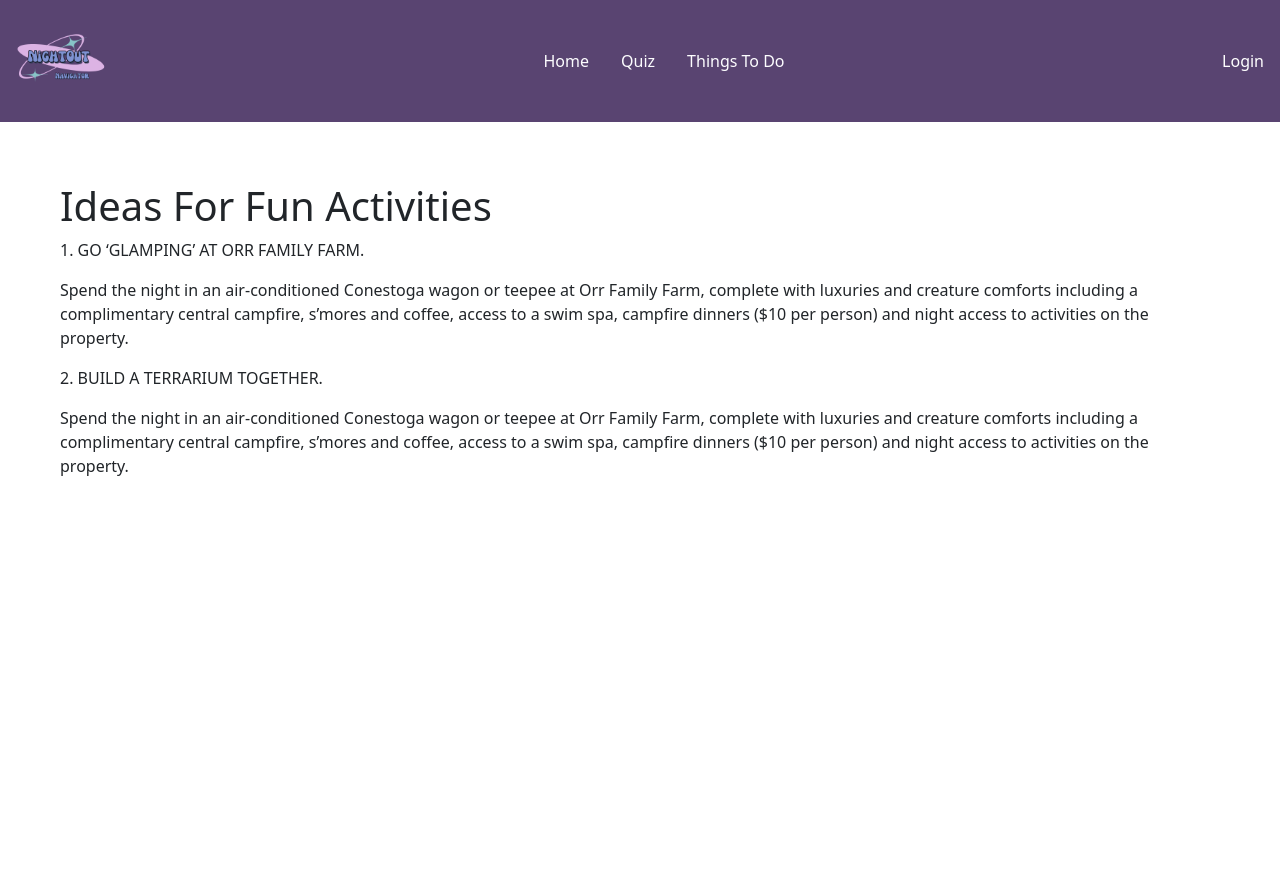
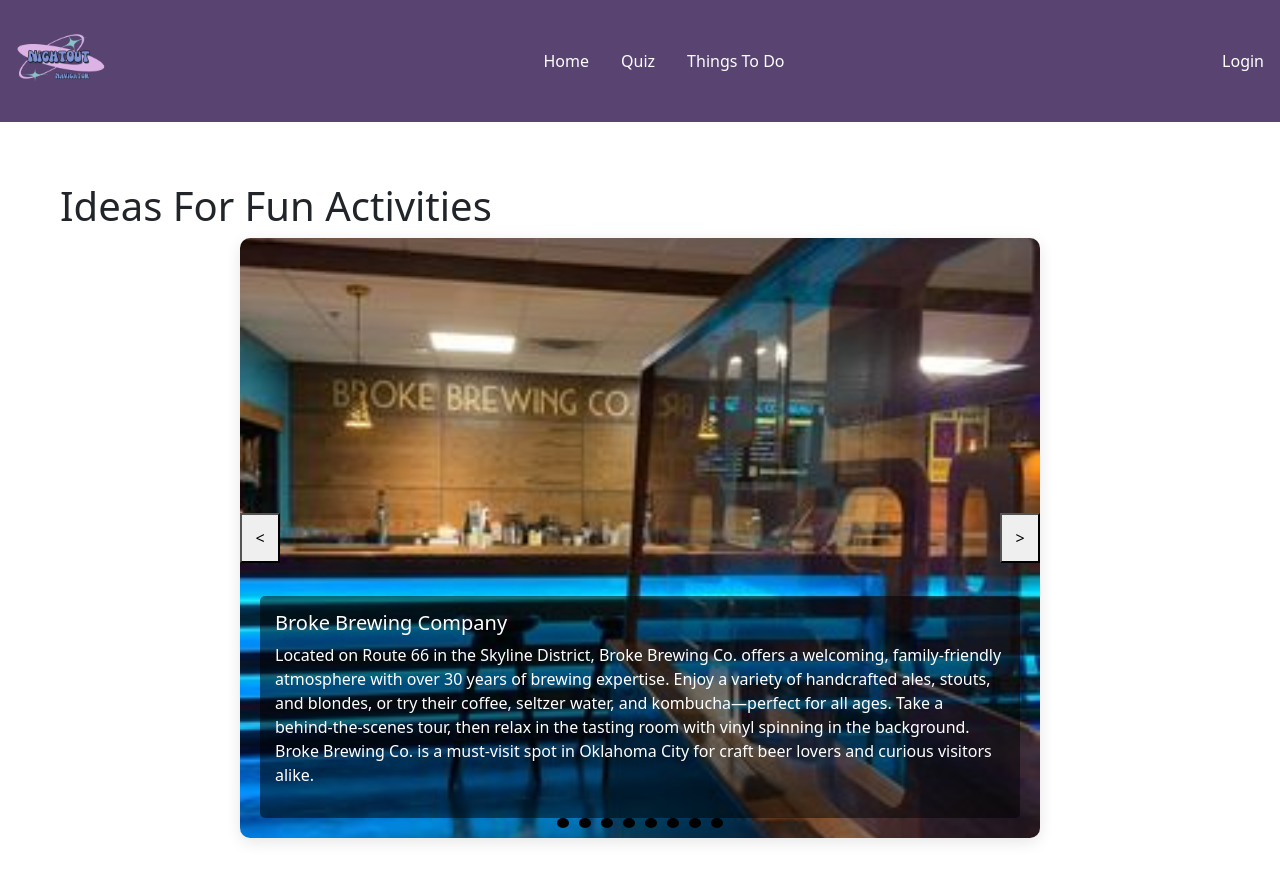
Before and after one commit to afiivy/CapstonActivityPlanner, a Next.js app: page /thingstodo in a window 1280 px wide. Shown: the top 880 px of the page. Before the commit the page ends 800 px from the top, so only its background shows below. Built offline with nearby package versions, Linux system fonts and the light colour scheme.

Commit message:
Added carousel functionality and descriptions of activities for things to do

```diff
--- a/src/components/Carousel.jsx
+++ b/src/components/Carousel.jsx
@@ -69,7 +69,6 @@
   return (
     <>
       <Head>
-        {/* Bootstrap CSS */}
         <title>Things to do</title>
       </Head>
 
@@ -79,7 +78,7 @@
             type="button"
             data-bs-target="#carouselExampleCaptions"
             data-bs-slide-to="0"
-            className={`${style.active} ${style.carouselIndicatorButton}`}
+            className={style.carouselIndicatorButton}
             aria-current="true"
             aria-label="Slide 1"
           ></button>
@@ -97,67 +96,186 @@
             className={style.carouselIndicatorButton}
             aria-label="Slide 3"
           ></button>
+          <button
+            type="button"
+            data-bs-target="#carouselExampleCaptions"
+            data-bs-slide-to="3"
+            className={style.carouselIndicatorButton}
+            aria-label="Slide 4"
+          ></button>
+          <button
+            type="button"
+            data-bs-target="#carouselExampleCaptions"
+            data-bs-slide-to="4"
+            className={style.carouselIndicatorButton}
+            aria-label="Slide 5"
+          ></button>
+          <button
+            type="button"
+            data-bs-target="#carouselExampleCaptions"
+            data-bs-slide-to="5"
+            className={style.carouselIndicatorButton}
+            aria-label="Slide 6"
+          ></button>
+          <button
+            type="button"
+            data-bs-target="#carouselExampleCaptions"
+            data-bs-slide-to="6"
+            className={style.carouselIndicatorButton}
+            aria-label="Slide 7"
+          ></button>
+          <button
+            type="button"
+            data-bs-target="#carouselExampleCaptions"
+            data-bs-slide-to="7"
+            className={style.carouselIndicatorButton}
+            aria-label="Slide 8"
+          ></button>
         </div>
+
+        {/* Photos */}
         <div className={`carousel-inner ${style.carouselInner}`}>
           <div className={`carousel-item active ${style.carouselItem}`}>
+            <div className={style.imageContainer}>
               <Image
                 src="/Broke-Brewing-Co.jpg"
-              layout="responsive"
-              width={800}
-              height={600}
-              className={`d-block w-100 ${style.carouselImage}`}
+                fill
+                className={style.carouselImage}
                 alt="First slide"
               />
-            <div className={`carousel-caption d-none d-md-block ${style.carouselCaption}`}>
-              <h5>First Slide Heading</h5>
-              <p>Some representative placeholder content for the first slide.</p>
+            </div>
+            <div className={style.carouselCaption}>
+              <h5>Broke Brewing Company</h5>
+              <p>Located on Route 66 in the Skyline District, Broke Brewing Co. offers a welcoming, family-friendly atmosphere with over 30 years of brewing expertise. Enjoy a variety of handcrafted ales, stouts, and blondes, or try their coffee, seltzer water, and kombucha—perfect for all ages.
+
+Take a behind-the-scenes tour, then relax in the tasting room with vinyl spinning in the background. Broke Brewing Co. is a must-visit spot in Oklahoma City for craft beer lovers and curious visitors alike.
+</p>
             </div>
           </div>
           <div className={`carousel-item ${style.carouselItem}`}>
+            <div className={style.imageContainer}>
               <Image
                 src="/echocanyonspa.jpg"
-              layout="responsive"
-              width={800}
-              height={600}
-              className={`d-block w-100 ${style.carouselImage}`}
+                fill
+                className={style.carouselImage}
                 alt="Second slide"
               />
-            <div className={`carousel-caption d-none d-md-block ${style.carouselCaption}`}>
-              <h5>Second Slide Heading</h5>
-              <p>Some representative placeholder content for the second slide.</p>
+            </div>
+            <div className={style.carouselCaption}>
+              <h5>Echo Canyon Spa Resort</h5>
+              <p>Nestled on 27 scenic acres in the Arbuckle Mountains, Echo Canyon Spa Resort offers luxury and seclusion with gourmet dining, a top-notch spa, and elegant accommodations featuring double Jacuzzis and private decks. Enjoy the serene surroundings with bicycle, boat, canoe, or horse rentals.
+
+Indulge in a variety of spa treatments at the on-site Aloha Spa, from relaxing massages to rejuvenating facials and body therapies. Spa packages are available for a complete pampering experience.
+.</p>
             </div>
           </div>
           <div className={`carousel-item ${style.carouselItem}`}>
+            <div className={style.imageContainer}>
               <Image
                 src="/plaza-fest.jpg"
-              layout="responsive"
-              width={800}
-              height={600}
-              className={`d-block w-100 ${style.carouselImage}`}
+                fill
+                className={style.carouselImage}
                 alt="Third slide"
               />
-            <div className={`carousel-caption d-none d-md-block ${style.carouselCaption}`}>
-              <h5>Third Slide Heading</h5>
-              <p>Some representative placeholder content for the third slide.</p>
+            </div>
+            <div className={style.carouselCaption}>
+              <h5>Plaza District</h5>
+              <p>The Plaza District is a lively hub of art and entertainment in the heart of Oklahoma City. With its mix of local shops, art galleries, restaurants, and creative businesses, it’s a magnet for artists and creatives. Discover vintage finds, enjoy performances at the renovated Lyric Theatre, and don’t miss LIVE on the Plaza—a monthly art walk showcasing emerging talent every second Friday.
+              </p>
+            </div>
+          </div>
+          <div className={`carousel-item ${style.carouselItem}`}>
+            <div className={style.imageContainer}>
+              <Image
+                src="/Rusty-nail-wine.jpg"
+                fill
+                className={style.carouselImage}
+                alt="Fourth slide"
+              />
+            </div>
+            <div className={style.carouselCaption}>
+              <h5>The Rusty Nail Winery</h5>
+              <p>Located in Sulphur, The Rusty Nail Winery offers a cozy boutique experience where you can sip handcrafted wines, explore a unique gift shop, and enjoy delicious bites from the Rusty Nail Bistro. Housed in a historic 1906 building, this charming venue is perfect for private events. Each wine, named after a shoe with a rusty nail heel, is crafted on-site. Stop by for a personalized tasting, but don’t forget to call ahead for group reservations!
+              </p>
+            </div>
+          </div>
+          <div className={`carousel-item ${style.carouselItem}`}>
+            <div className={style.imageContainer}>
+              <Image
+                src="/skyway-balloons.jpg"
+                fill
+                className={style.carouselImage}
+                alt="Fifth slide"
+              />
+            </div>
+            <div className={style.carouselCaption}>
+              <h5>Skyway Balloons</h5>
+              <p>Experience Oklahoma’s stunning landscapes from above with Skyway Balloons. Whether it’s a romantic evening, a team-building event, or a unique arrival at your next big gathering, Skyway offers customizable hot air balloon rides for up to eight passengers. With a licensed pilot and rides lasting up to 40 minutes, each flight promises a peaceful and unforgettable adventure in the sky.</p>
+            </div>
+          </div>
+          <div className={`carousel-item ${style.carouselItem}`}>
+            <div className={style.imageContainer}>
+              <Image
+                src="/tulsa-cave-house.jpg"
+                fill
+                className={style.carouselImage}
+                alt="Sixth slide"
+              />
+            </div>
+            <div className={style.carouselCaption}>
+              <h5> Tulsa Cave House</h5>
+              <p>Just west of downtown Tulsa, the Cave House stands as one of the city&apos;s most unique buildings. Originally built in the 1920s as the Cave Garden Restaurant, it later became a speakeasy with a hidden tunnel leading to a secret room. Today, the Cave House is a quirky museum filled with intriguing history and ghostly tales.
+Book a guided tour to explore its winding halls, steep staircase, and eccentric decor, which nods to its mysterious past. Featured on HGTV&apos;s &quot;Home Strange Home&quot; the Cave House is a must-see for anyone curious about Tulsa&apos;s offbeat history.
+</p>
+            </div>
+          </div>
+          <div className={`carousel-item ${style.carouselItem}`}>
+            <div className={style.imageContainer}>
+              <Image
+                src="/Wakeboarding.jpeg"
+                fill
+                className={style.carouselImage}
+                alt="Seventh slide"
+              />
+            </div>
+            <div className={style.carouselCaption}>
+              <h5>Oklahoma Wake Adventure</h5>
+              <p>Let Oklahoma Wake Adventures handle the details while you enjoy a thrilling day on Skiatook Lake. Whether you&apos;re into surfing, wakeboarding, skiing, or tubing, their guided boat tours and hourly rentals come fully equipped, so all you need to do is show up and have fun. Enjoy the water while they take care of the rest!</p>
+            </div>
+          </div>
+          <div className={`carousel-item ${style.carouselItem}`}>
+            <div className={style.imageContainer}>
+              <Image
+                src="/glamping.jpg"
+                fill
+                className={style.carouselImage}
+                alt="Eighth slide"
+              />
+            </div>
+            <div className={style.carouselCaption}>
+              <h5>Glamping at Orr Family Farm</h5>
+              <p>Spend the night in an air-conditioned Conestoga wagon or teepee at Orr Family Farm, complete with luxuries and creature comforts including a complimentary central campfire, s’mores and coffee, access to a swim spa, campfire dinners ($10 per person) and night access to activities on the property.</p>
             </div>
           </div>
         </div>
+
+        {/* BUTTONS */}
         <button
-          className={`carousel-control-prev ${style.carouselControlPrev}`}
+          className={style.carouselControlPrev}
           type="button"
           data-bs-target="#carouselExampleCaptions"
           data-bs-slide="prev"
         >
-          <span className={`carousel-control-prev-icon ${style.carouselControlPrevIcon}`} aria-hidden="true"></span>
+          <span className={style.carouselControlPrevIcon} aria-hidden="true">&lt;</span>
           <span className="visually-hidden">Previous</span>
         </button>
         <button
-          className={`carousel-control-next ${style.carouselControlNext}`}
+          className={style.carouselControlNext}
           type="button"
           data-bs-target="#carouselExampleCaptions"
           data-bs-slide="next"
         >
-          <span className={`carousel-control-next-icon ${style.carouselControlNextIcon}`} aria-hidden="true"></span>
+          <span className={style.carouselControlNextIcon} aria-hidden="true">&gt;</span>
           <span className="visually-hidden">Next</span>
         </button>
       </div>
--- a/src/pages/thingstodo/index.jsx
+++ b/src/pages/thingstodo/index.jsx
@@ -1,19 +1,15 @@
-import React from 'react'
+import React from 'react';
 import Header from '@/components/Header';
+import CarouselPage from '@/components/Carousel';
 
 export default function ThingsToDo() {
   return (
-    <><Header />
-    <div className="todo">
-      <h1>Ideas For Fun Activities</h1>
-      <p>1. GO ‘GLAMPING’ AT ORR FAMILY FARM.</p>
-      <p>
-        Spend the night in an air-conditioned Conestoga wagon or teepee at Orr Family Farm, complete with luxuries and creature comforts including a complimentary central campfire, s’mores and coffee, access to a swim spa, campfire dinners ($10 per person) and night access to activities on the property.
-      </p>
-
-      <p>2. BUILD A TERRARIUM TOGETHER.</p>
-      <p>Spend the night in an air-conditioned Conestoga wagon or teepee at Orr Family Farm, complete with luxuries and creature comforts including a complimentary central campfire, s’mores and coffee, access to a swim spa, campfire dinners ($10 per person) and night access to activities on the property.
-      </p>
-    </div></>
-  )
+    <>
+      <Header />
+      <div className="todo">
+        <h1>Ideas For Fun Activities</h1>
+        <CarouselPage />
+      </div>
+    </>
+  );
 }
--- a/src/styles/Carousel.module.css
+++ b/src/styles/Carousel.module.css
@@ -1,4 +1,3 @@
-/* Basic styling for the carousel */
 .carousel {
   width: 100%;
   max-width: 800px;
@@ -6,60 +5,93 @@
   border-radius: 10px;
   overflow: hidden;
   box-shadow: 0px 4px 15px rgba(0, 0, 0, 0.1);
+  height: 600px;
 }
 
-  .carousel-item img {
+.carouselInner {
   width: 100%;
-    height: auto;
-    object-fit: cover;
-    transition: transform 0.5s ease-in-out;
+  height: 100%;
 }
 
-  .carousel-item img:hover {
-    transform: scale(1.05);
+.carouselItem {
+  position: relative;
+  width: 100%;
+  height: 100%; /* Make sure this takes up the full height */
 }
 
-  /* Caption styling */
-  .carousel-caption {
-    background-color: rgba(0, 0, 0, 0.5);
+.image-container {
+  position: relative;
+  width: 100%;
+  height: 400px; /* Adjust this to your desired height */
+  overflow: hidden;
+}
+
+.carouselImage {
+  object-fit: cover;
+  width: 100%;
+  height: 100%; /* Ensure the image covers the container fully */
+  z-index: 1;
+}
+
+.carouselCaption {
+  background-color: rgba(0, 0, 0, 0.5); /* Optional: background to make text more readable */
   padding: 15px;
   border-radius: 5px;
   text-align: left;
+  color: #fff; /* Ensure text color is readable */
+  position: absolute;
+  bottom: 20px; /* Position the caption at the bottom of the carousel */
+  left: 20px; /* Align it slightly from the left */
+  right: 20px; /* Ensure it doesn't stretch too far right */
+  z-index: 2; /* Ensure it sits above the image */
 }
 
-  .carousel-caption h5 {
-    font-size: 1.5rem;
-    color: #fff;
-    margin-bottom: 10px;
+
+.carouselControlPrevIcon,
+.carouselControlNextIcon {
+  filter: invert(100%);
+  width: 30px;
+  height: 30px;
 }
 
-  .carousel-caption p {
-    font-size: 1rem;
-    color: #ddd;
+
+.carouselControlPrev,
+.carouselControlNext {
+  position: absolute;
+  top: 50%;
+  transform: translateY(-50%);
+  width: 5%;
+  height: 50px;
+  z-index: 2; /* Ensure they are on top of other elements */
+  color: #fff; /* Make sure the color contrasts with the image */
+}
+.carouselControlPrev {
+  left: 0;
 }
 
-  /* Control buttons */
-  .carousel-control-prev-icon,
-  .carousel-control-next-icon {
-    filter: invert(100%);
+.carouselControlNext {
+  right: 0;
 }
 
-  .carousel-control-prev,
-  .carousel-control-next {
-    width: 5%;
+.carouselIndicators {
+  position: absolute;
+  bottom: 10px; /* Adjust this value as needed */
+  left: 50%;
+  transform: translateX(-50%);
+  display: flex;
+  justify-content: center;
+  z-index: 3; /* Ensure they appear above the image */
 }
 
-  /* Dots indicators */
-  .carousel-indicators [data-bs-target] {
+.carouselIndicatorButton {
   background-color: #000;
   border: none;
   height: 10px;
   width: 10px;
   border-radius: 50%;
+  margin: 0 5px; /* Space between indicators */
 }
 
-  .carousel-indicators .active {
+.carouselIndicatorButton.active {
   background-color: #fff;
-    height: 12px;
-    width: 12px;
 }
```
Also changed, not shown: public/glamping.jpg (added), public/plaza-fest.jpg (renamed from public/plaza-fest..jpg). Lines whose indentation alone changed are shown as unchanged.
